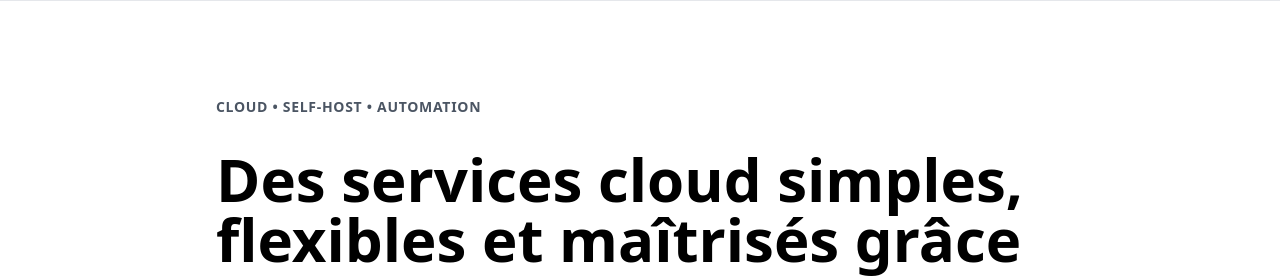
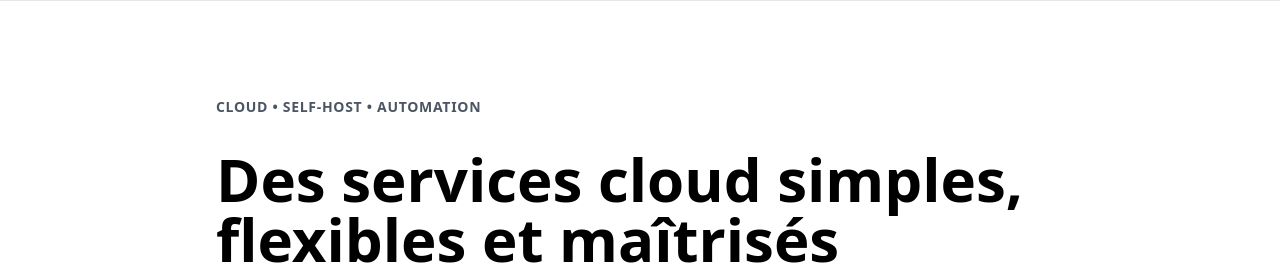
Before and after one commit to louismanga/unthynk, a plain HTML site: page index.html in a window 1280 px wide. Shown: the part 72-348 px from the top of the page. Drawn offline with nearby package versions, Linux system fonts and the light colour scheme.

Commit message:
Third Commit - without Paul index.html

```diff
--- a/index.html
+++ b/index.html
@@ -125,7 +125,7 @@
 
         <h1 class="text-3xl sm:text-4xl md:text-5xl lg:text-6xl font-bold leading-tight fade-in delay-100">
             Des services cloud simples,<br class="hidden sm:block">
-            flexibles et maîtrisés grâce à Paul
+            flexibles et maîtrisés
         </h1>
 
         <p class="text-base sm:text-lg md:text-xl text-gray-600 fade-in delay-200">
```
